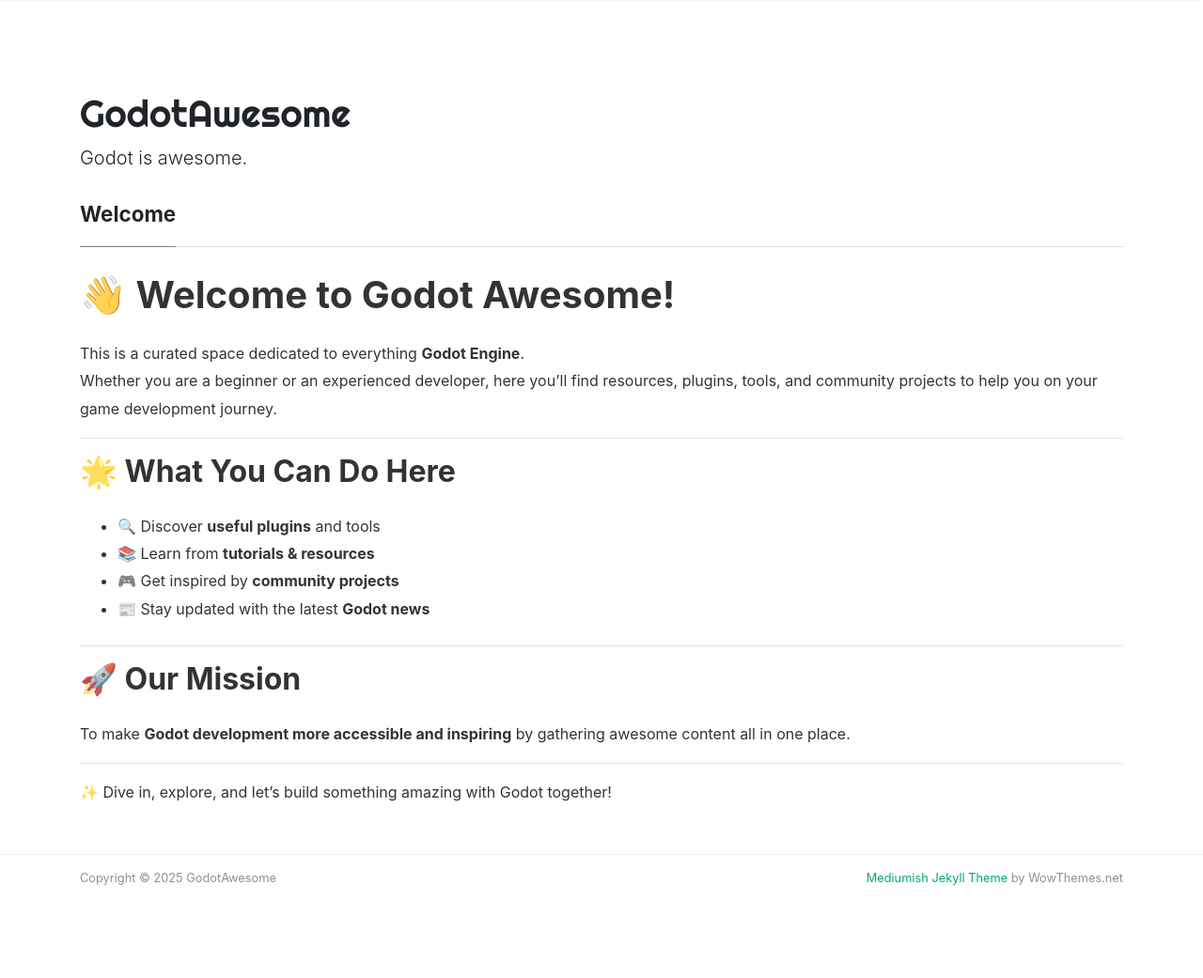
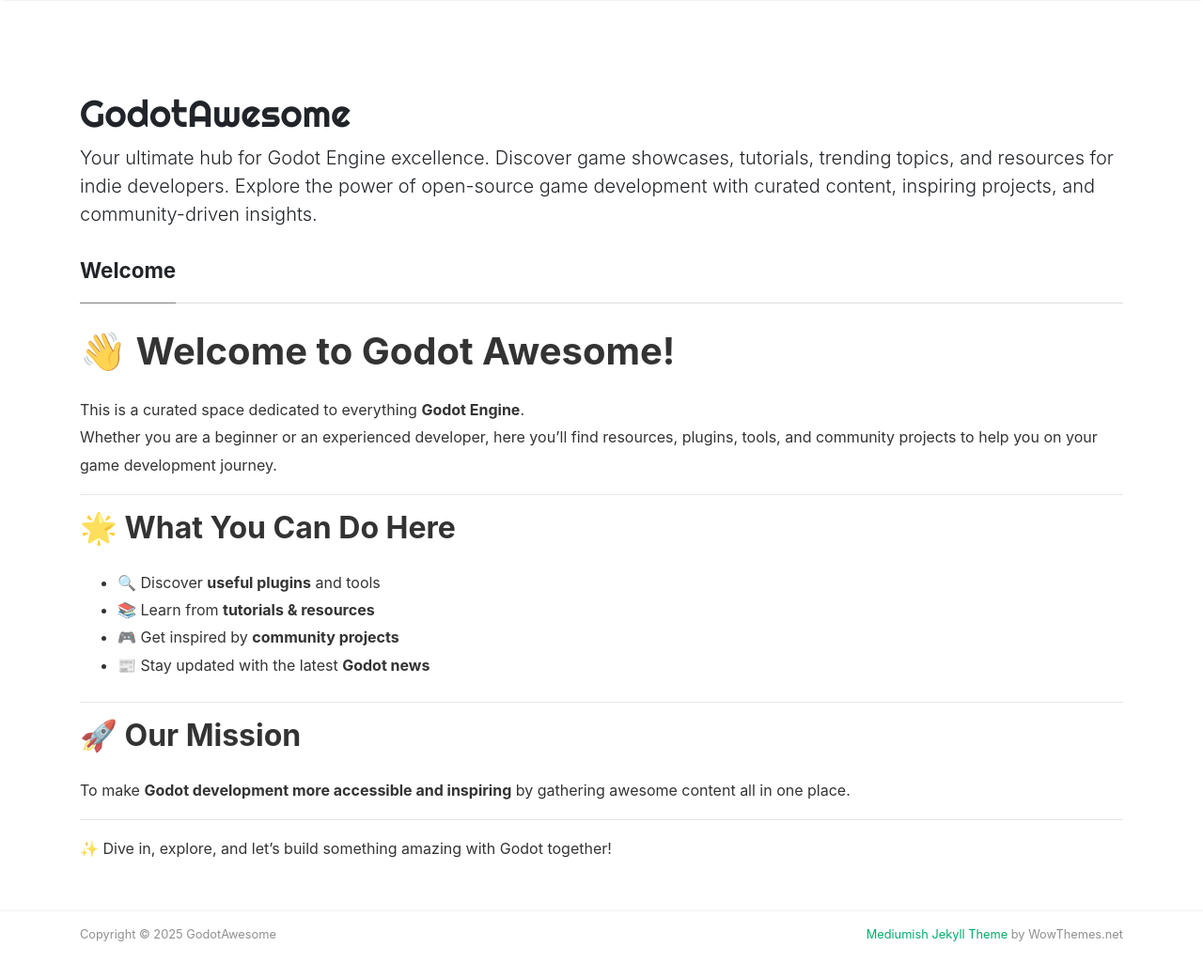
Before and after one commit to godotawesome/godotawesome.github.io, a Jekyll site: the page built from _pages/welcome.md, in a window 1280 px wide and 1078 px high. Shown: the top 1041 px of the window at 94% size. Built offline with Jekyll 4.4.1, drawn with Linux system fonts in a browser that asks for light colours; nearby versions of some CDN libraries.

Commit message:
Update _config.yml

```diff
--- a/_config.yml
+++ b/_config.yml
@@ -1,7 +1,7 @@
 # Site
 name: "GodotAwesome"
 title: "GodotAwesome"
-description: "Godot is awesome."
+description: "Your ultimate hub for Godot Engine excellence. Discover game showcases, tutorials, trending topics, and resources for indie developers. Explore the power of open-source game development with curated content, inspiring projects, and community-driven insights."
 logo: 'assets/images/logo.png'
 favicon: 'assets/images/logo.png'
 baseurl: /
```
